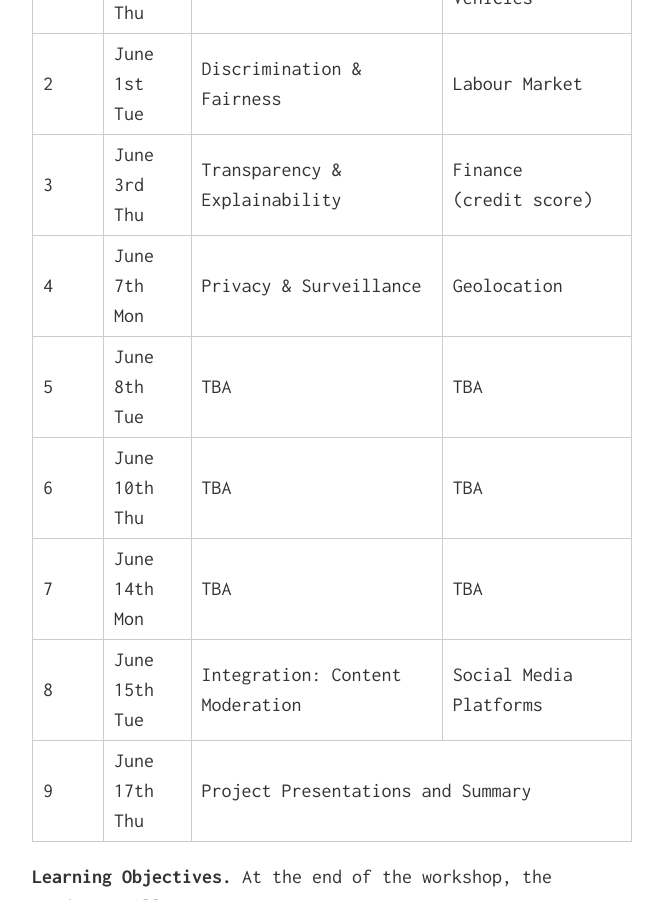
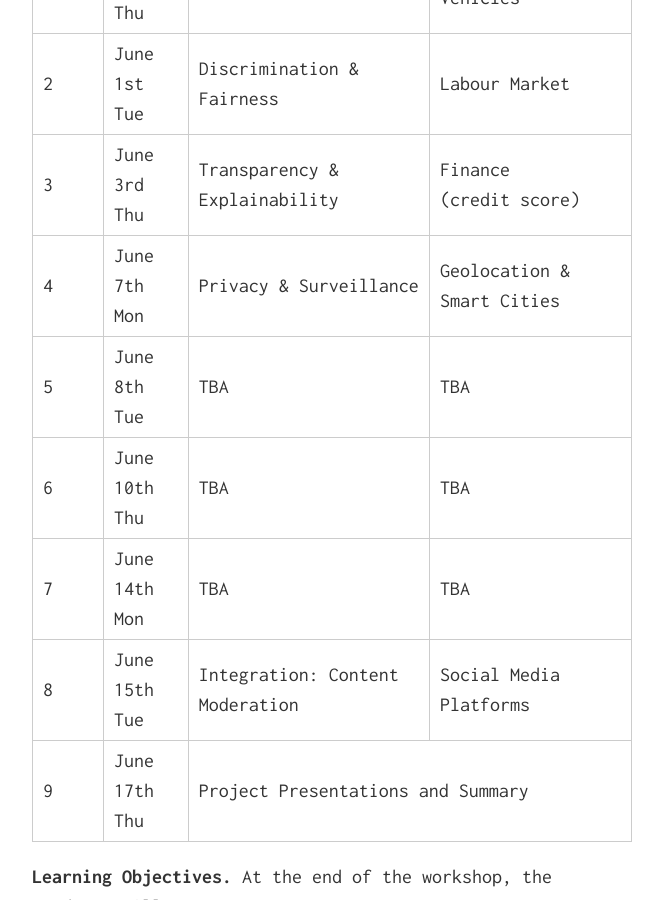
Before and after one commit to ResponsiblyAI/learn, a Jekyll site: the page built from index.md, in a window 1280 px wide and 900 px high, scrolled down 2891 px. Shown: the whole window, without its empty margins (308-971 px from the left). Built offline with Jekyll 4.4.1, drawn with Linux system fonts in a browser that asks for light colours; nearby versions of some CDN libraries.

Commit message:
update table

```diff
--- a/index.md
+++ b/index.md
@@ -94,7 +94,8 @@
     <td class="tg-0pky">4</td>
     <td class="tg-0pky">June 7th<br />Mon</td>
     <td class="tg-0pky">Privacy &amp; Surveillance</td>
-    <td class="tg-0pky">Geolocation</td>
+    <td class="tg-0pky">Geolocation &amp; Smart Cities
+</td>
   </tr>
   <tr>
     <td class="tg-0pky">5</td>
```
